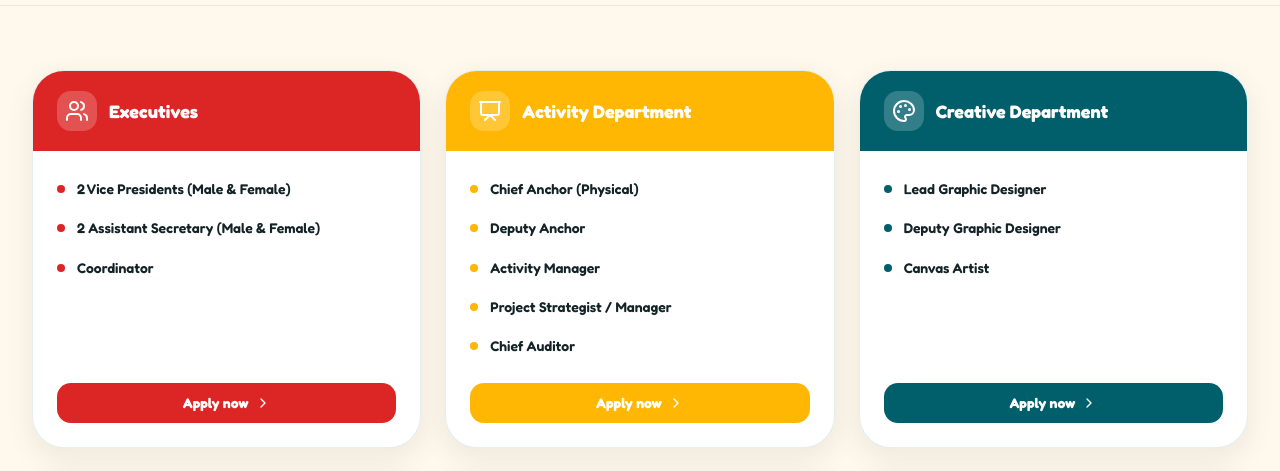
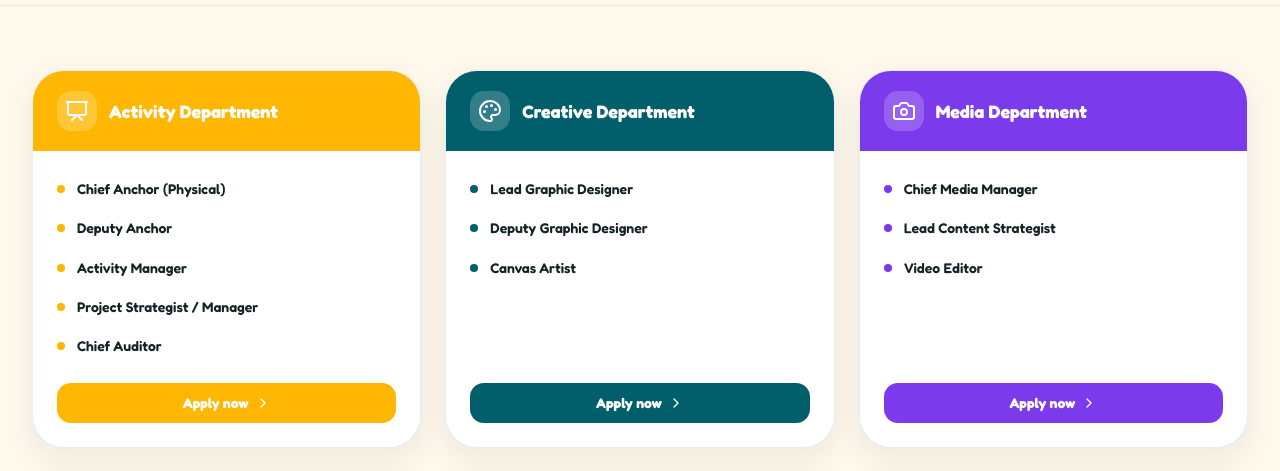
Before and after one commit to mscmanaratscienceclub-ctrl/manaratscienceclub, a Next.js app: page /join in a window 1280 px wide. Shown: the part 275-746 px from the top of the page. Built offline with nearby package versions, Linux system fonts and the light colour scheme; no server answers.

Commit message:
remove executive

```diff
--- a/src/app/(routes)/(site)/join/page.tsx
+++ b/src/app/(routes)/(site)/join/page.tsx
@@ -17,26 +17,6 @@ interface Committee {
 }
 
 const COMMITTEES: Committee[] = [
-  {
-    name: "Executives",
-    url: "https://docs.google.com/forms/d/e/1FAIpQLSeuPwt3kv3jMuHF0yDtyOyxVPSLTGgjgaBVH3IgHEahNda7Mg/viewform",
-    border: "border-manara-red/10",
-    iconBg: "bg-manara-red/10",
-    iconColor: "text-manara-red",
-    btnBg: "bg-manara-red",
-    icon: <Users className="h-6 w-6" />,
-    roles: [
-      {
-        title: "2 Vice Presidents (Male & Female)",
-      },
-      {
-        title: "2 Assistant Secretary (Male & Female)",
-      },
-      {
-        title: "Coordinator",
-      },
-    ],
-  },
   {
     name: "Activity Department",
     url: "https://docs.google.com/forms/d/e/1FAIpQLSfvCcLV3zJKg7y5tKIuUgho5ulFRGrqOfb6Qe9xHQPRACZ9Tw/viewform",
```
